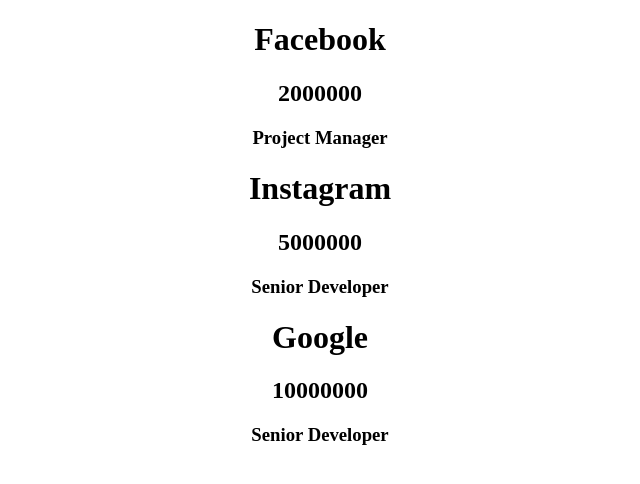
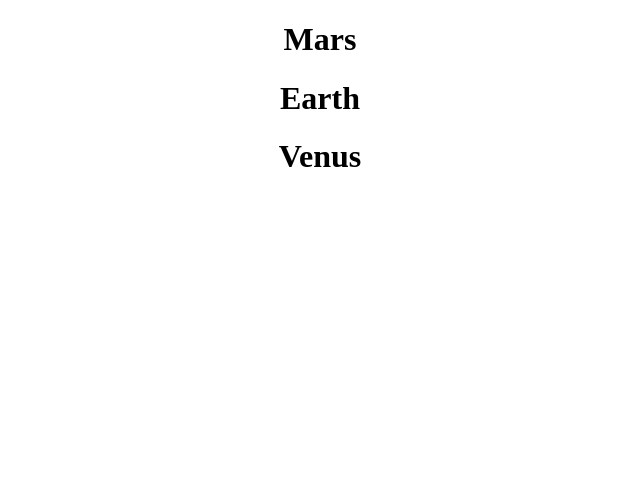
Before and after one commit to Pranish97/Learning_React, a React (Create React App) app: page / in a window 1280 px wide. Shown: the top 484 px of the page, without its empty margins (320-960 px from the left). Built offline with nearby package versions, Linux system fonts and the light colour scheme.

Commit message:
Add Ternary Operators, Lists and Css

```diff
--- a/src/App.js
+++ b/src/App.js
@@ -1,24 +1,48 @@
 import './App.css';
+import {User} from './User';
+import {Planet} from './Planet';
 
 function App() {
+  const age = 18;
+  const isGreeen = false;
+  const users = [
+    {name:"Pranish" , age:"21"},
+    {name:"Ram" , age:"21"},
+    {name:"Hary" , age:"21"}
+
+  ];
+  const planets = [
+    {name:"Mars" , isGasPlanet:true},
+    {name:"Earth" , isGasPlanet:true},
+    {name:"Juipter" , isGasPlanet:false},
+    {name:"Venus" , isGasPlanet:true},
+    {name:"Neptune" , isGasPlanet:false},
+  ];
 
   return (
-    <div className="App">
-      <Job company="Facebook" salary={2000000} position ="Project Manager" />
-      <Job  company="Instagram" salary={5000000} position ="Senior Developer" />
-      <Job  company="Google" salary={10000000} position ="Senior Developer" />
-    </div>
+    // Ternary Operators
+    // <div className="App">
+    //   {age >= 18 ? <h1>You are in</h1> :  <h1>You are not in</h1>}
+    //   <h1 style= {{color : isGreeen ? "green" : "red"}}>This is a color</h1>
+    //   {isGreeen && <button>A button</button>}
+    // </div>
+  // );
+
+  <div className="App">
+  {/* {planets.map((planet, key) => {
+   if(planet.isGasPlanet) return <h1>{planet.name}</h1>;
+  })} */}
+  {planets.map((planet, key) =>
+  planet.isGasPlanet && <h1>{planet.name}</h1>
+
+  )}
+</div>
   );
 }
 
-function Job(props){
-  return (
-    <div>
-      <h1>{props.company}</h1>
-      <h2>{props.salary}</h2>
-      <h3>{props.position}</h3>
-  </div>
-  );
-};
+
+
+
+
 
 export default App;
--- /dev/null
+++ b/src/Planet.js
@@ -0,0 +1,9 @@
+export const Planet = (props)=>{
+    return(
+      <div>
+
+     <h1>{props.name} {props.isGasPlanet}</h1>
+    </div>
+    );
+
+  }
--- /dev/null
+++ b/src/User.js
@@ -0,0 +1,8 @@
+export const User = (props) =>{
+    return (
+      <div>
+        <h1>{props.name} {props.age}</h1>
+      </div>
+    )
+
+  }
```
Also changed, not shown: src/App.css (line endings or trailing spaces).
